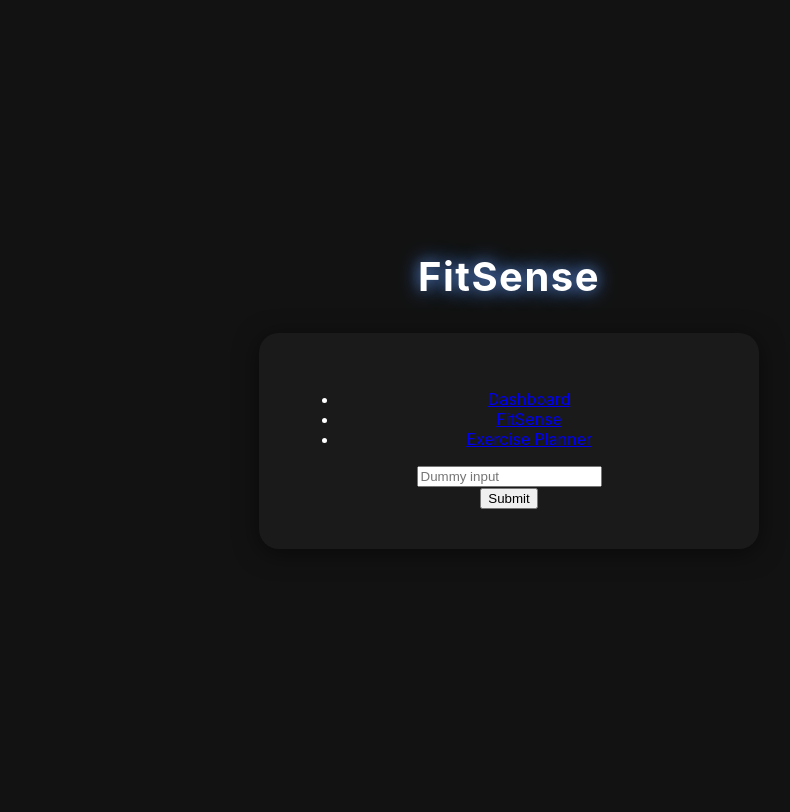
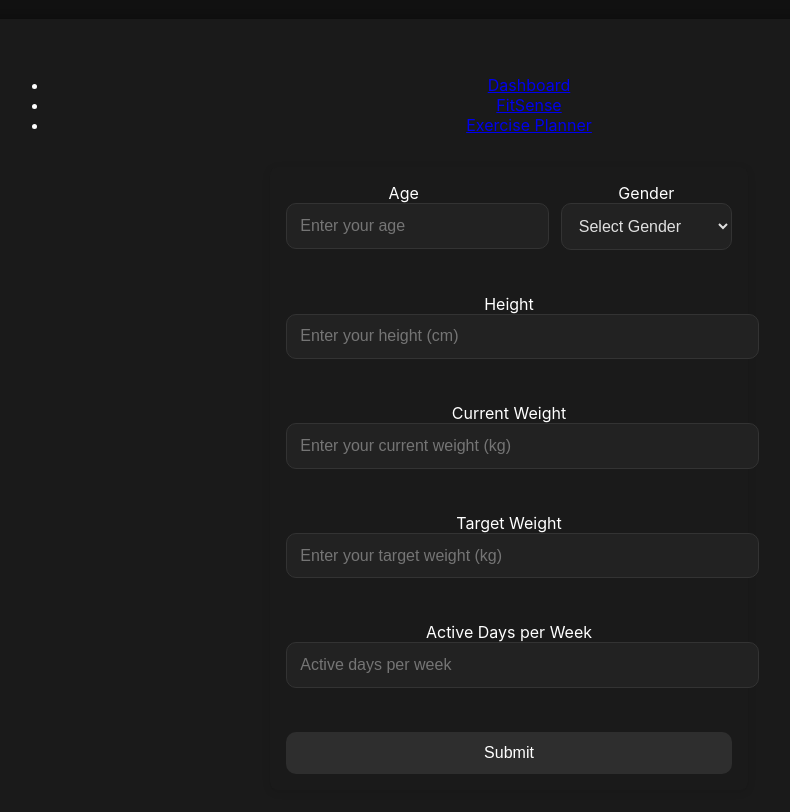
Before and after one commit to arpitanigam/FitnessSense, a React (Vite) app in the folder frontend/: page / in a window 1280 px wide. Both pictures are taken after a click on the link "Exercise Planner". Shown: the top 812 px of the page, without its empty margins (131-921 px from the left). Built offline with nearby package versions, Linux system fonts and the light colour scheme.

Commit message:
added InputForm component and split out Login styling

```diff
--- a/frontend/src/components/InputForm.jsx
+++ b/frontend/src/components/InputForm.jsx
@@ -1,13 +1,44 @@
-export default function InputForm({setResponse}) {
+import { useState } from "react";
+import InputField from "./ui/InputField";
+import Button from "./ui/Button";
+import styles from "../styles/InputForm.module.css";
+import inputFieldStyles from "../styles/ui/InputField.module.css";
+
+export default function InputForm({ setResponse }) {
+	const [clicked, setClicked] = useState(false);
+
+	const [age, setAge] = useState("");
+	const [gender, setGender] = useState("");
+	const [height, setHeight] = useState("");
+	const [currentWeight, setCurrentWeight] = useState("");
+	const [targetWeight, setTargetWeight] = useState("");
+	const [activeDays, setActiveDays] = useState("");
+
 	const handleSubmit = async (e) => {
 		e.preventDefault();
+		setClicked(true);
 
 		try {
+			const formData = JSON.stringify({
+				age,
+				gender,
+				height,
+				currentWeight,
+				targetWeight,
+				activeDays,
+			});
+
+			console.log(formData);
+
 			const res = await fetch("http://localhost:8080/api/get-exercise-plan", {
 				method: "POST",
 				headers: { "Content-Type": "application/json" },
-				body: JSON.stringify({ data: "dummy-data" }),
+				body: formData,
 			});
+
+			if (!res.ok) {
+				throw new Error(`HTTP error! Status: ${res.status}`);
+			}
 
 			const data = await res.json();
 			setResponse(data.message);
@@ -18,10 +49,74 @@ export default function InputForm({setResponse}) {
 	};
 
 	return (
-		<form onSubmit={handleSubmit}>
-			<input type="text" placeholder="Dummy input" />
-            <br/>
-            <button type="submit">Submit</button>
+		<form onSubmit={handleSubmit} className={styles.form}>
+			<div className={styles.doubleInputContainer}>
+				<InputField
+					label="Age"
+					name="age"
+					type="number"
+					value={age}
+					onChange={(e) => setAge(e.target.value)}
+					placeholder="Enter your age"
+				/>
+				<div className={styles.genderContainer}>
+					<label htmlFor="gender">Gender</label>
+					<select
+						className={inputFieldStyles.input}
+						name="gender"
+						id="gender"
+						value={gender}
+						onChange={(e) => setGender(e.target.value)}
+					>
+						<option value="" disabled>
+							Select Gender
+						</option>
+						<option value="male">Male</option>
+						<option value="female">Female</option>
+						<option value="preferNotSay">Prefer Not to Say</option>
+					</select>
+				</div>
+			</div>
+
+			<InputField
+				label="Height"
+				name="height"
+				type="number"
+				value={height}
+				onChange={(e) => setHeight(e.target.value)}
+				placeholder="Enter your height (cm)"
+			/>
+
+			<InputField
+				label="Current Weight"
+				name="currentWeight"
+				type="number"
+				value={currentWeight}
+				onChange={(e) => setCurrentWeight(e.target.value)}
+				placeholder="Enter your current weight (kg)"
+			/>
+
+			<InputField
+				label="Target Weight"
+				name="targetWeight"
+				type="number"
+				value={targetWeight}
+				onChange={(e) => setTargetWeight(e.target.value)}
+				placeholder="Enter your target weight (kg)"
+			/>
+
+			<InputField
+				label="Active Days per Week"
+				name="activeDays"
+				type="number"
+				value={activeDays}
+				onChange={(e) => setActiveDays(e.target.value)}
+				placeholder="Active days per week"
+			/>
+
+			<Button type="submit" disabled={clicked}>
+				Submit
+			</Button>
 		</form>
 	);
 }
--- a/frontend/src/components/Login.jsx
+++ b/frontend/src/components/Login.jsx
@@ -1,5 +1,9 @@
 import { useState } from "react";
 import { login, register } from "../helper/api";
+import Button from "./ui/Button";
+import InputField from "./ui/InputField";
+
+import styles from "../styles/Login.module.css";
 
 export default function Login({ setUser }) {
 	const [username, setUsername] = useState("");
@@ -22,18 +26,19 @@ export default function Login({ setUser }) {
 	};
 
 	return (
-		<div className="container">
+		<div className="page">
+			<div className="container" style={{maxWidth : "420px"}}>
+			<div className="brand">FitSense</div>
 			<h2 className="title">Login or Register</h2>
-
 			<form className="form">
-				<input
+				<InputField
 					type="text"
 					placeholder="Username"
 					value={username}
 					onChange={(e) => setUsername(e.target.value)}
 					required
 				/>
-				<input
+				<InputField
 					type="password"
 					placeholder="Password"
 					value={password}
@@ -41,15 +46,16 @@ export default function Login({ setUser }) {
 					required
 				/>
 
-				<div className="form-buttons">
-					<button type="submit" onClick={(e) => handleSubmit(e, "login")}>
-					  Login
-					</button>
-					<button type="submit" onClick={(e) => handleSubmit(e, "register")}>
+				<div className={styles.formButtons}>
+					<Button type="submit" onClick={(e) => handleSubmit(e, "login")}>
+						Login
+					</Button>
+					<Button type="submit" onClick={(e) => handleSubmit(e, "register")}>
 						Register
-					</button>
+					</Button>
 				</div>
 			</form>
+			</div>
 		</div>
 	);
 }
--- /dev/null
+++ b/frontend/src/components/ui/Button.jsx
@@ -0,0 +1,9 @@
+import styles from "../../styles/ui/Button.module.css";
+
+export default function Button({children, ...props}) {
+	return (
+		<button className={styles.button} {...props}>
+			{children}
+		</button>
+	);
+}
--- /dev/null
+++ b/frontend/src/components/ui/InputField.jsx
@@ -0,0 +1,16 @@
+import styles from "../../styles/ui/InputField.module.css";
+
+export default function InputField({ label, name, type = "text", ...props }) {
+	return (
+		<div className={styles.inputContainer}>
+			{label && <label htmlFor={name}>{label}</label>}
+			<input
+				className={styles.input}
+				id={name}
+				name={name}
+				type={type}
+				{...props}
+			/>
+		</div>
+	);
+}
--- a/frontend/src/styles/App.css
+++ b/frontend/src/styles/App.css
@@ -1,5 +1,3 @@
-/* App.css - extracted from App.jsx */
-
 :root {
   --bg-color-dark: #121212;
   --bg-color-card: #1a1a1a;
@@ -48,16 +46,6 @@ body {
   }
 }
 
-.container {
-  background-color: var(--bg-color-card);
-  border-radius: 20px;
-  box-shadow: 0 4px 25px rgba(0, 0, 0, 0.5);
-  padding: 2.5rem;
-  max-width: 420px;
-  width: 90%;
-  text-align: center;
-}
-
 .title {
   margin-bottom: 1.8rem;
   font-weight: 500;
@@ -65,51 +53,12 @@ body {
   color: var(--text-muted);
 }
 
-.form input {
-  width: 100%;
-  padding: 0.8rem;
-  margin-bottom: 1rem;
-  border: 1px solid var(--input-border);
-  border-radius: 10px;
-  background-color: var(--input-bg);
-  color: #e0e0e0;
-  font-size: 1rem;
-  outline: none;
-  transition: all 0.2s ease-in-out;
+.container {
+  background-color: var(--bg-color-card);
+  border-radius: 20px;
+  box-shadow: 0 4px 25px rgba(0, 0, 0, 0.5);
+  padding: 2.5rem;
+  max-width: 1000px;
+  width: 90%;
+  text-align: center;
 }
-
-.form input:focus {
-  border-color: var(--accent-color);
-  box-shadow: 0 0 8px rgba(59, 130, 246, 0.3);
-  background-color: #2a2a2a;
-}
-
-.form-buttons {
-  display: flex;
-  justify-content: space-between;
-  gap: 0.75rem;
-  margin-top: 0.5rem;
-}
-
-.form-buttons button {
-  flex: 1;
-  padding: 0.75rem;
-  border: none;
-  border-radius: 10px;
-  background-color: #2e2e2e;
-  color: var(--text-color);
-  font-size: 1rem;
-  font-weight: 500;
-  cursor: pointer;
-  transition: background 0.2s ease-in-out, transform 0.1s ease-in-out;
-}
-
-.form-buttons button:hover {
-  background-color: var(--accent-color);
-  transform: translateY(-2px);
-  box-shadow: 0 0 8px rgba(59, 130, 246, 0.5);
-}
-
-.form-buttons button:active {
-  transform: translateY(0);
-}
--- /dev/null
+++ b/frontend/src/styles/InputForm.module.css
@@ -0,0 +1,31 @@
+.form {
+	display: flex;
+	flex-direction: column;
+	gap: 12px;
+	width: fit-content;
+	margin: 2rem auto;
+	padding: 1rem;
+	border-radius: 8px;
+	background-color: var(--bg-color-card);
+	box-shadow: 0 2px 8px rgba(0, 0, 0, 0.1);
+}
+
+.form select:invalid {
+	color: #999;
+}
+
+.doubleInputContainer {
+	display: flex;
+	gap: 40px;
+	width: max-content;
+}
+
+.doubleInputContainer > * {
+  min-width: 150px;
+}
+
+.genderContainer {
+	display: flex;
+	flex-direction: column;
+	margin-bottom: 1rem;
+}
--- /dev/null
+++ b/frontend/src/styles/Login.module.css
@@ -0,0 +1,6 @@
+.formButtons {
+  display: flex;
+  justify-content: space-between;
+  gap: 0.75rem;
+  margin-top: 0.5rem;
+}
--- /dev/null
+++ b/frontend/src/styles/ui/Button.module.css
@@ -0,0 +1,22 @@
+.button {
+  flex: 1;
+  padding: 0.75rem;
+  border: none;
+  border-radius: 10px;
+  background-color: #2e2e2e;
+  color: var(--text-color);
+  font-size: 1rem;
+  font-weight: 500;
+  cursor: pointer;
+  transition: background 0.2s ease-in-out, transform 0.1s ease-in-out;
+}
+
+.button:hover {
+  background-color: var(--accent-color);
+  transform: translateY(-2px);
+  box-shadow: 0 0 8px rgba(59, 130, 246, 0.5);
+}
+
+.button:active {
+  transform: translateY(0);
+}
--- /dev/null
+++ b/frontend/src/styles/ui/InputField.module.css
@@ -0,0 +1,34 @@
+.inputContainer {
+    display: flex;
+    flex-direction: column;
+    margin-bottom: 1rem;
+}
+
+.input {
+    width: 100%;
+	padding: 0.8rem;
+	margin-bottom: 1rem;
+	border: 1px solid var(--input-border);
+	border-radius: 10px;
+	background-color: var(--input-bg);
+	color: #e0e0e0;
+	font-size: 1rem;
+	outline: none;
+	transition: all 0.2s ease-in-out;
+}
+
+.input:focus {
+  border-color: var(--accent-color);
+  box-shadow: 0 0 8px rgba(59, 130, 246, 0.3);
+  background-color: #2a2a2a;
+}
+
+.input[type="number"] {
+  -moz-appearance: textfield;
+  appearance: textField;
+}
+.input[type="number"]::-webkit-outer-spin-button,
+.input[type="number"]::-webkit-inner-spin-button {
+  -webkit-appearance: none;
+  margin: 0;
+}
```
